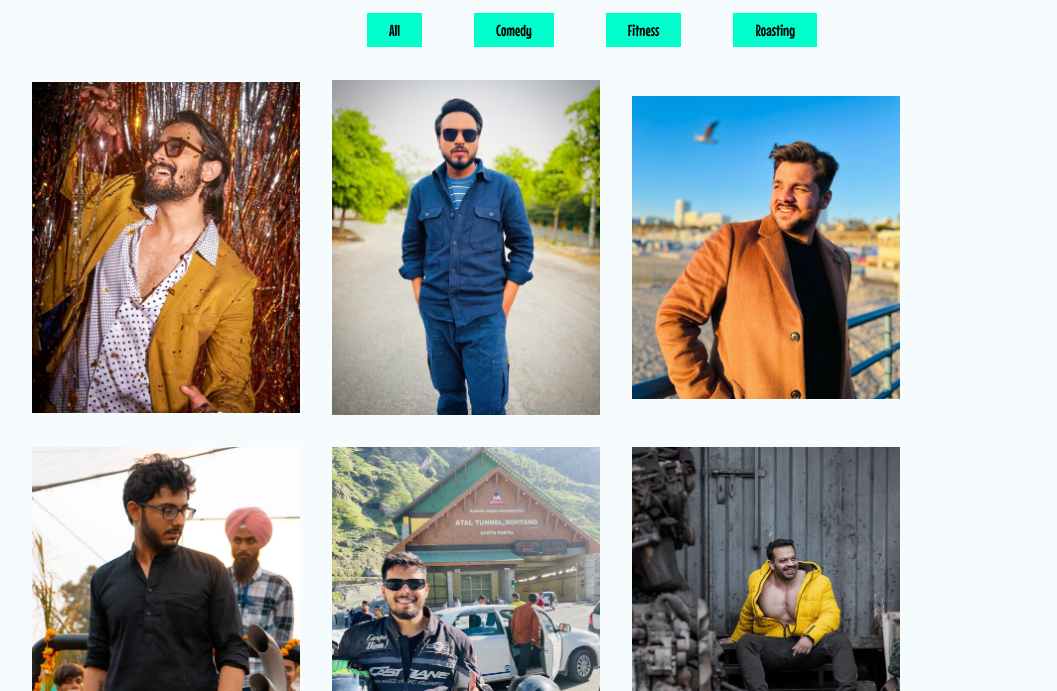
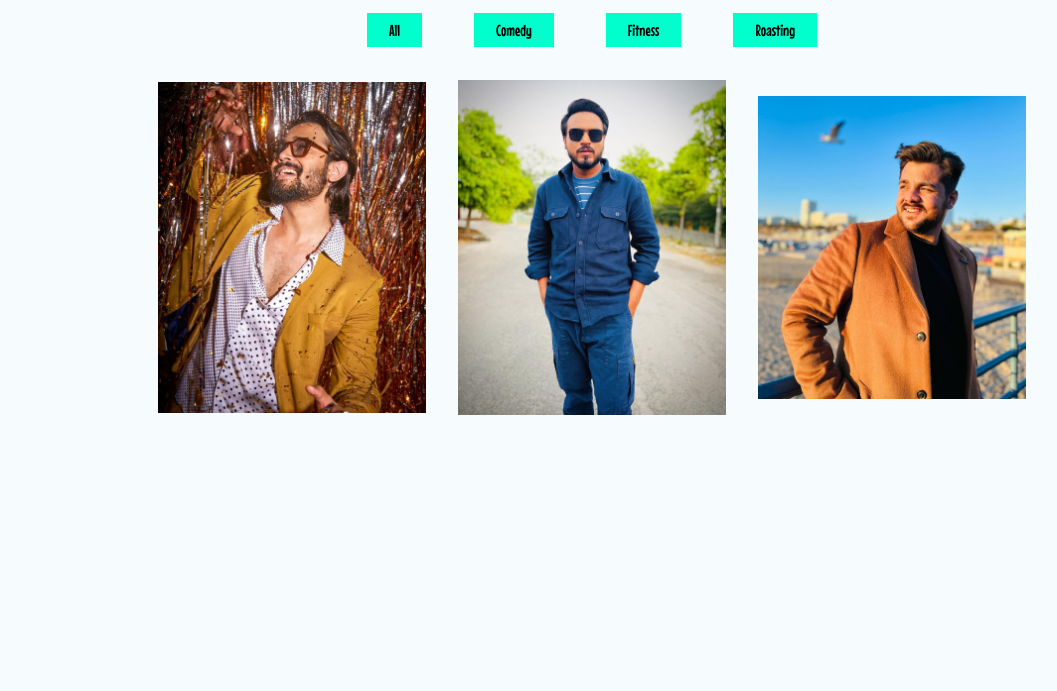
Before and after one commit to rohankumar390/Filter-Gallery, a plain HTML site: page index.html in a window 1280 px wide. Both pictures are taken after a click on the link "Comedy". Shown: the part 109-800 px from the top of the page, without its empty margins (48-1105 px from the left). Drawn offline with Linux system fonts and the light colour scheme.

Commit message:
commit -m "function call"

```diff
--- a/index.html
+++ b/index.html
@@ -1,5 +1,6 @@
 <!DOCTYPE html>
 <html lang="en">
+
 <head>
     <meta charset="UTF-8">
     <meta http-equiv="X-UA-Compatible" content="IE=edge">
@@ -7,6 +8,7 @@
     <link rel="stylesheet" href="index.css">
     <title>Youtubers</title>
 </head>
+
 <body>
     <div class="container">
         <h2>Filter Gallery</h2>
@@ -20,35 +22,40 @@
             <div class="store-item comedy">
                 <img src="img/bb.jpg" class="store-img" alt="">
             </div>
-            <div class="store-item comedy">
-                <img src="img/amit.jpg" class="store-img" alt="">
-            </div>
-            <div class="store-item comedy">
-                <img src="img/asish.jpg" class="store-img" alt="">
-            </div>
-
-
-            <!-- <div class="box" id="store-items"> -->
-            <div class="store-item Roasting">
-                <img src="img/carry.jpg" class="store-img" alt="">
-            </div>
             <div class="store-item Roasting">
                 <img src="img/lakshay.jpg" class="store-img" alt="">
-            </div>
-            <!-- </div> -->
-
-        <!-- <div class="box" id="store-items"> -->
-            <div class="store-item Fitness">
-                <img src="img/flying.jpg" class="store-img" alt="">
             </div>
             <div class="store-item Fitness">
                 <img src="img/rk.jpg" class="store-img" alt="">
             </div>
+
+
+
+            <!-- <div class="box" id="store-items"> -->
+
+            <div class="store-item comedy">
+                <img src="img/amit.jpg" class="store-img" alt="">
+            </div>
+            <div class="store-item Roasting">
+                <img src="img/carry.jpg" class="store-img" alt="">
+            </div>
+            <div class="store-item Fitness">
+                <img src="img/flying.jpg" class="store-img" alt="">
+            </div>
+
+
+            <div class="store-item comedy">
+                <img src="img/asish.jpg" class="store-img" alt="">
+            </div>
+            <div class="store-item Roasting">
+                <img src="img/carry.jpg" class="store-img" alt="">
+            </div>
             <div class="store-item Fitness">
                 <img src="img/fitness.jpg" class="store-img" alt="">
             </div>
-        <!-- </div> -->
-    </div>
+            <!-- </div> -->
+        </div>
 </body>
 <script src="index.js"></script>
+
 </html>
--- a/index.js
+++ b/index.js
@@ -1,25 +1,26 @@
-(function () {
-    const buttons = document.querySelectorAll('.btn');
+function n() {
+    const buttons = document.querySelectorAll('.btn')
     const storeImages = document.querySelectorAll('.store-item')
 
     buttons.forEach((button) => {
         button.addEventListener('click', (e) => {
-            e.preventDefault();
+            e.preventDefault()
             const filter = e.target.dataset.filter
-            storeImages.forEach((item)=>{
-                        if(filter==='all'){
-                            item.style.display='block';
-                        }
-                        else{
-                            if(item.classList.contains(filter)){
-                                item.style.display='block';
-
-                            }
-                            else{
-                                item.style.display='none';
-                            }
-                        }
+            storeImages.forEach((item) => {
+                if (filter === 'all') {
+                    item.style.display = 'block'
+                }
+                else {
+                    if (item.classList.contains(filter)) {
+                        item.style.display = 'block'
+                        console.log(filter)
+                    }
+                    else {
+                        item.style.display = 'none'
+                    }
+                }
             })
         })
     })
-})
+}
+n();
```
